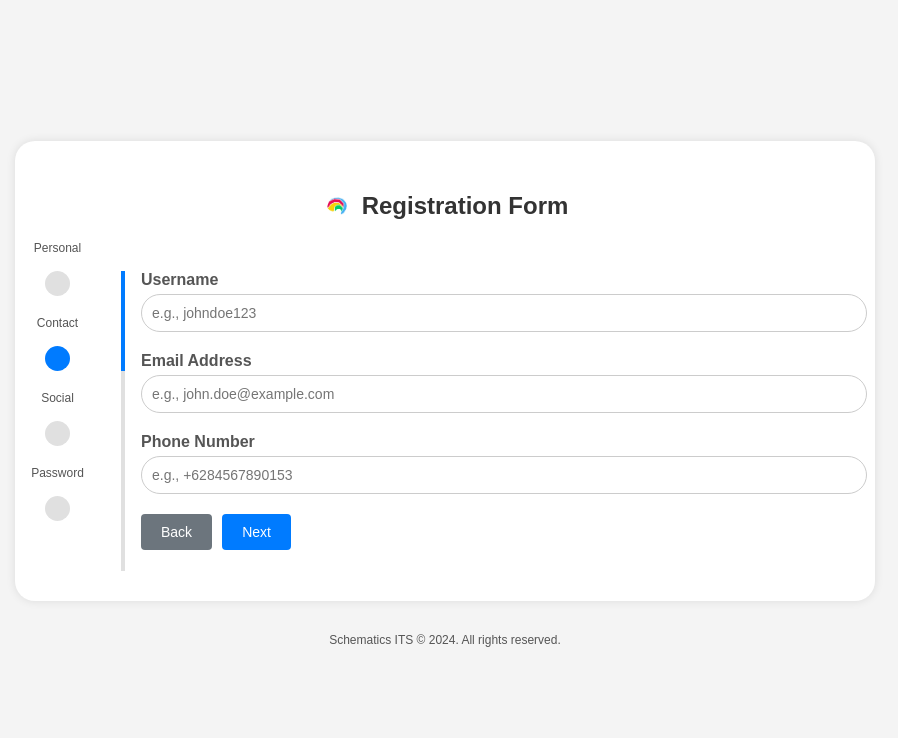
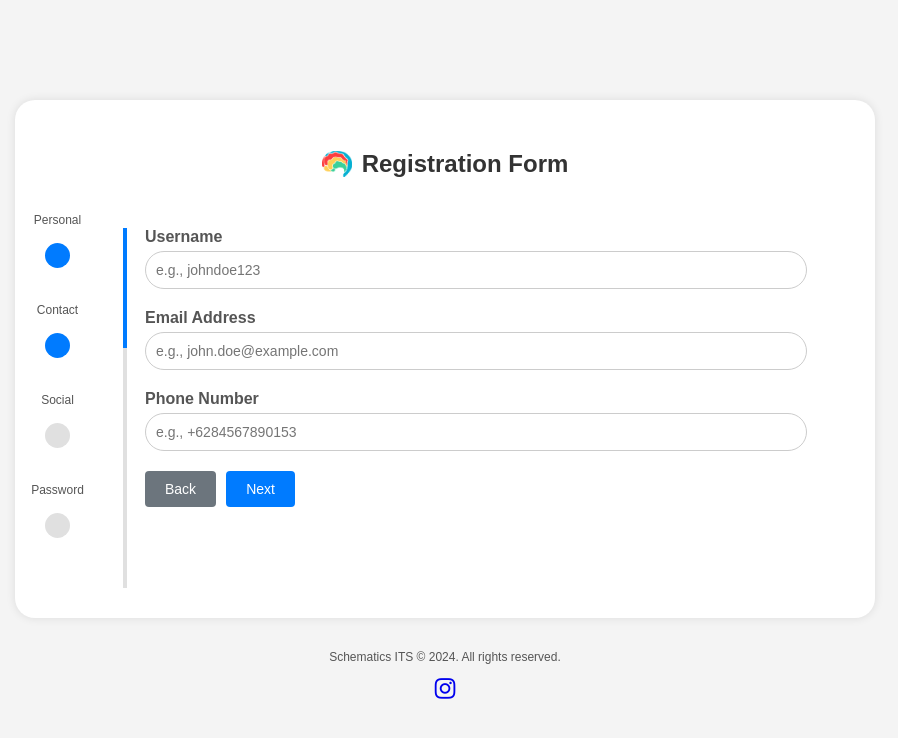
Before and after one commit to MRHP1/FP-BST-2024, a plain HTML site: page index.html in a window 1280 px wide. Both pictures are taken after a click on the link "Next". Shown: the whole page, without its empty margins (195-1093 px from the left). Drawn offline with Linux system fonts and the light colour scheme.

Commit message:
Add files via upload

```diff
--- a/index.html
+++ b/index.html
@@ -6,6 +6,7 @@
     <meta name="viewport" content="width=device-width, initial-scale=1.0">
     <title>Multi-Step Form with Side Progress Bar</title>
     <link rel="stylesheet" href="style.css">
+    <link rel="stylesheet" href="https://cdnjs.cloudflare.com/ajax/libs/font-awesome/4.7.0/css/font-awesome.min.css">
 
 </head>
 <body>
@@ -13,7 +14,7 @@
     <form action="#" class="form">
 
         <h2 class="form-title">
-            <img src="1723384610019.png" alt="Form Logo" class="title-image" width="30px">
+            <img src="schLogo.png" alt="Form Logo" class="title-image" width="60px">
             Registration Form
         </h2>
 
@@ -58,6 +59,7 @@
                     <div class="input-group">
                         <label for="email">Email Address</label>
                         <input type="email" name="email" id="email" placeholder="e.g., john.doe@example.com" />
+                        <span id="email-error" style="color:red; display:none;">Please enter a valid email address.</span>
                     </div>
                     <div class="input-group">
                         <label for="phone">Phone Number</label>
--- a/script.js
+++ b/script.js
@@ -1,45 +1,62 @@
-document.addEventListener('DOMContentLoaded', function () {
-    const progress = document.getElementById('progress');
-    const steps = document.querySelectorAll('.form-step');
-    const progressSteps = document.querySelectorAll('.progress-step');
-    const totalSteps = steps.length;
-    let currentStep = 0;
+const prevBtns = document.querySelectorAll(".btn-prev");
+const nextBtns = document.querySelectorAll(".btn-next");
+const progress = document.querySelector(".progress");
+const formSteps = document.querySelectorAll(".form-step");
+const progressSteps = document.querySelectorAll(".progress-step");
 
-    function updateProgress() {
-        const progressWidth = (currentStep / (totalSteps - 1)) * 100;
-        progress.style.height = `${progressWidth}%`;
-        progress.style.width = `4px`; // Adjust to fixed width
-    }
+let formStepsNum = 0;
 
-    function showStep(index) {
-        steps.forEach((step, i) => {
-            step.classList.toggle('form-step-active', i === index);
-        });
-        progressSteps.forEach((step, i) => {
-            step.classList.toggle('progress-step-active', i === index);
-        });
-        currentStep = index;
-        updateProgress();
-    }
+/* Event Listener for Next Button. */
+nextBtns.forEach((btn) => {
+    btn.addEventListener("click", () => {
+        formStepsNum++;
+        updateFormSteps();
+        updateProgressbar();
+    });
+});
 
-    document.querySelectorAll('.btn-next').forEach(button => {
-        button.addEventListener('click', function (e) {
-            e.preventDefault();
-            if (currentStep < totalSteps - 1) {
-                showStep(currentStep + 1);
-            }
-        });
+/* Event Listener for Back Button. */
+prevBtns.forEach((btn) => {
+    btn.addEventListener("click", () => {
+        formStepsNum--;
+        updateFormSteps();
+        updateProgressbar();
+    });
+});
+
+/* Updates Form Items */
+function updateFormSteps() {
+    formSteps.forEach((formStep) => {
+        formStep.classList.contains("form-step-active") &&
+        formStep.classList.remove("form-step-active");
+    });
+    formSteps[formStepsNum].classList.add("form-step-active");
+}
+
+/* Updates Progress Bar */
+function updateProgressbar() {
+    progressSteps.forEach((progressStep, index) => {
+        if (index <= formStepsNum) {
+            progressStep.classList.add("progress-step-active");
+        } else {
+            progressStep.classList.remove("progress-step-active");
+        }
     });
 
-    document.querySelectorAll('.btn-prev').forEach(button => {
-        button.addEventListener('click', function (e) {
-            e.preventDefault();
-            if (currentStep > 0) {
-                showStep(currentStep - 1);
-            }
-        });
-    });
+    // Adjust the height of the progress bar
+    const stepHeight = 100 / (progressSteps.length - 1);
+    progress.style.height = stepHeight * formStepsNum + "%";
+}
 
-    // Initialize
-    updateProgress();
+/* email warning */
+document.getElementById('email').addEventListener('input', function () {
+    var email = this.value;
+    var emailError = document.getElementById('email-error');
+    var pattern = /^[^\s@]+@[^\s@]+\.[^\s@]+$/;
+
+    if (email.match(pattern)) {
+        emailError.style.display = 'none';
+    } else {
+        emailError.style.display = 'block';
+    }
 });
--- a/style.css
+++ b/style.css
@@ -22,18 +22,19 @@
 
         .form-title {
             display: flex;
-            align-items: center;
-            justify-content: center;
+            align-items: center; /* Aligns items vertically */
+            justify-content: center; /* Aligns items horizontally */
             margin-bottom: 50px;
             color: #333;
         }
 
         .title-image {
-            width: 30px;
-            height: auto;
-            margin-right: 10px;
+            width: 30px; /* Adjust the image size as needed */
+            height: auto; /* Maintain aspect ratio */
+            margin-right: 10px; /* Space between image and text */
         }
 
+        /* Form Container */
         .form-container {
             display: flex;
         }
@@ -43,7 +44,7 @@
         }
 
         .form-steps {
-            width: 80%;
+            width: 70%;
             padding-left: 20px;
         }
 
@@ -70,13 +71,12 @@
         .progress {
             position: absolute;
             top: 0;
-            left: 50%;
+            left: 49%;
             width: 4px;
             background-color: #007bff;
             z-index: 1;
-            height: 100%;
-            transform: translateX(-50%);
-            transition: height 0.3s ease-in-out, width 0.3s ease-in-out;
+            height: auto;
+            transition: height 0.4s ease; /* Add this line for animation */
         }
 
         .progress-step {
@@ -87,6 +87,7 @@
             z-index: 2;
             position: relative;
             margin-bottom: 50px;
+            margin-top: 15px;
         }
 
         .progress-step-active {
@@ -211,8 +212,3 @@
             font-size: 12px;
             color: #555;
         }
-
-        .footer .custom-icon {
-            font-size: 40px;
-            color: #555;
-        }
```
Also changed, not shown: schLogo.png (added). Lines whose indentation alone changed are shown as unchanged.
